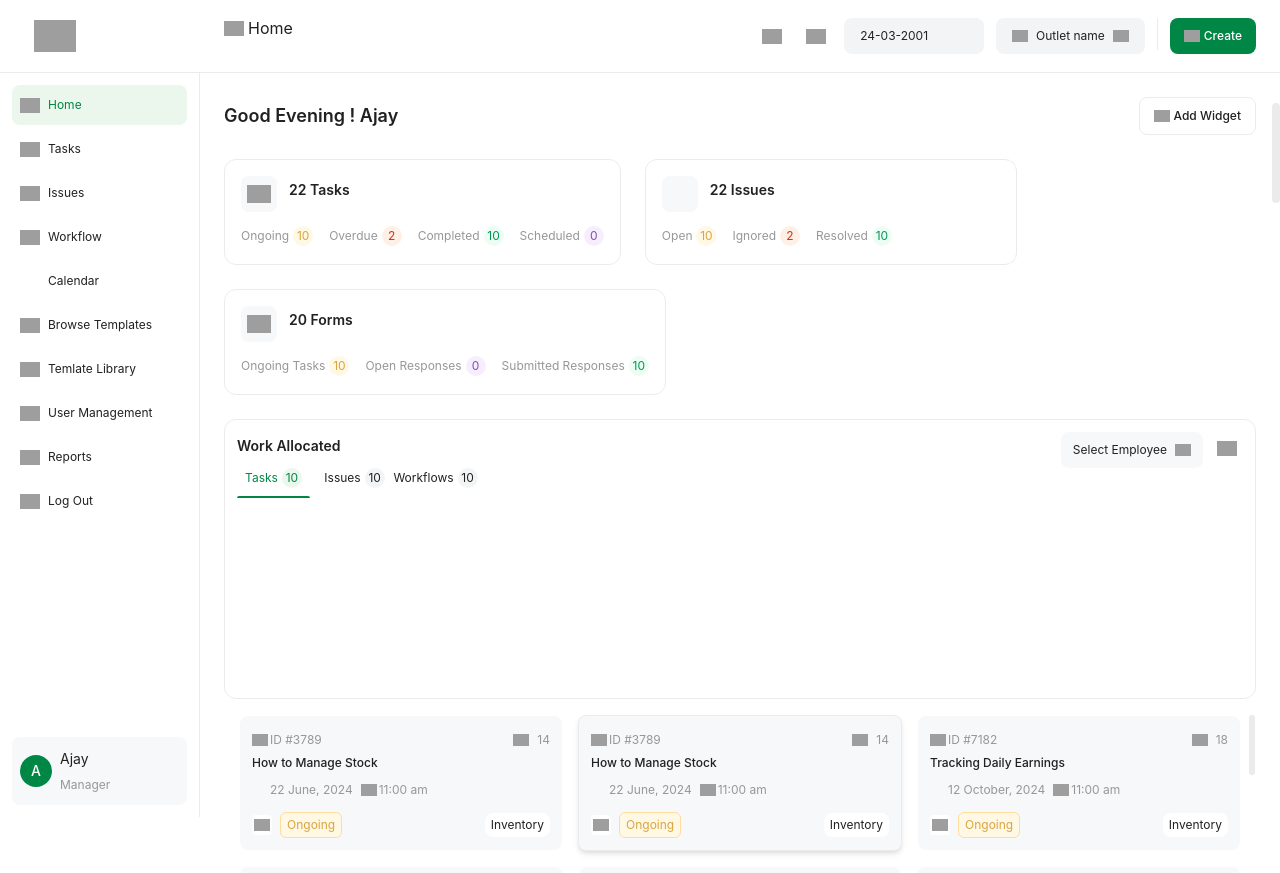
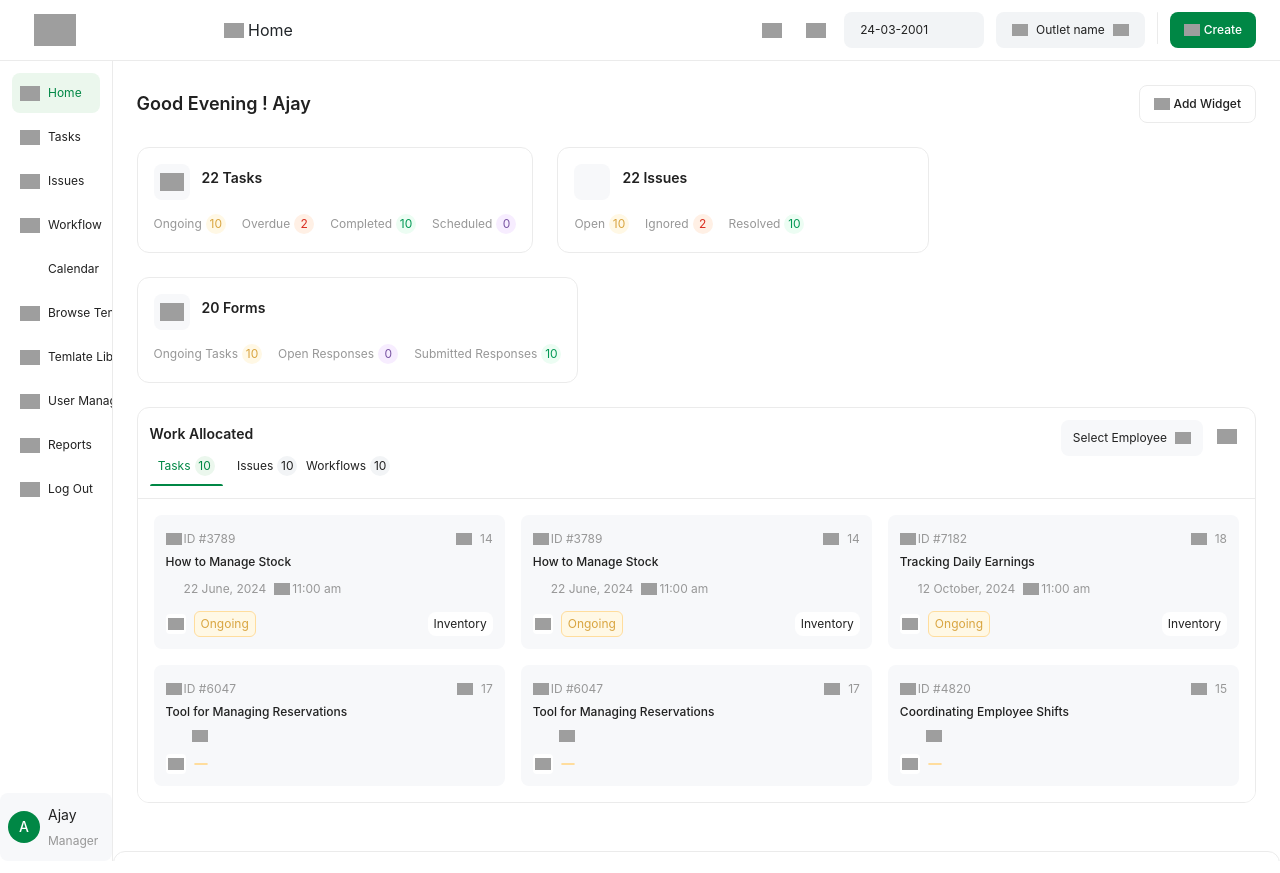
Before and after one commit to yashgami15/petpooja, a React (Vite) app: page / in a window 1280 px wide. Built offline with nearby package versions, Linux system fonts and the light colour scheme; grey boxes are pictures that could not be loaded.

Commit message:
new update

```diff
--- a/src/components/EmployeeProgressSection.jsx
+++ b/src/components/EmployeeProgressSection.jsx
@@ -95,7 +95,6 @@ const EmployeeProgressSection = () => {
             </div>
           ))}
         </div>
-        <div className="table-scrollbar"></div>
       </div>
     </div>
   );
--- a/src/components/OutletHeader.jsx
+++ b/src/components/OutletHeader.jsx
@@ -15,7 +15,7 @@ const OutletHeader = () => {
       </div>
 
       <div className="header-content">
-        <div className="breadcrumb">
+        <div className="Homeicon.main-layout">
           <div className="breadcrumb-item">
             <img
               src="https://cdn.builder.io/api/v1/image/assets/TEMP/b9803631a7a6418c829da7f5eb594f649a6c13d0?placeholderIfAbsent=true"
--- a/src/components/OutletHomepage.jsx
+++ b/src/components/OutletHomepage.jsx
@@ -97,7 +97,6 @@ const OutletHomepage = () => {
           <WorkAllocatedSection />
           <EmployeeProgressSection />
         </div>
-        <div className="main-scrollbar"></div>
       </div>
     </div>
   );
--- a/src/components/WorkAllocatedSection.jsx
+++ b/src/components/WorkAllocatedSection.jsx
@@ -6,9 +6,9 @@ const WorkAllocatedSection = () => {
   const [activeTab, setActiveTab] = useState("tasks");
 
   const tabs = [
-    { id: "tasks", label: "Tasks", count: 10, active: true },
-    { id: "issues", label: "Issues", count: 10, active: false },
-    { id: "workflows", label: "Workflows", count: 10, active: false },
+    { id: "tasks", label: "Tasks", count: 10 },
+    { id: "issues", label: "Issues", count: 10 },
+    { id: "workflows", label: "Workflows", count: 10 },
   ];
 
   const tasksData = [
@@ -72,23 +72,29 @@ const WorkAllocatedSection = () => {
     },
   ];
 
+  const filteredData = () => {
+    if (activeTab === "tasks") return tasksData; // Show tasks data for tasks tab
+    return []; // Empty array for issues and workflows tabs
+  };
+
   return (
     <div className="work-allocated-section">
-      <div className="section-header">
+      <div>
+        <div className="section-header">
         <div className="section-title-area">
           <h2 className="section-title">Work Allocated</h2>
           <div className="section-tabs">
             {tabs.map((tab) => (
               <div
                 key={tab.id}
-                className={`tab-item ${tab.active ? "active" : ""}`}
+                className={`tab-item ${activeTab === tab.id ? "active" : ""}`}
                 onClick={() => setActiveTab(tab.id)}
               >
                 <div className="tab-content">
                   <span className="tab-label">{tab.label}</span>
                   <span className="tab-count">{tab.count}</span>
                 </div>
-                {tab.active && <div className="tab-indicator"></div>}
+                {activeTab === tab.id && <div className="tab-indicator"></div>}
               </div>
             ))}
           </div>
@@ -113,20 +119,17 @@ const WorkAllocatedSection = () => {
             />
           </div>
         </div>
-      </div>
 
-      <div className="section-content">
+        </div>
+        <div>
+              <div className="section-content">
         <div className="tasks-grid">
-          {tasksData.slice(0, 3).map((task, index) => (
+          {filteredData().map((task, index) => (
             <TaskCard key={index} {...task} />
           ))}
         </div>
-        <div className="tasks-grid">
-          {tasksData.slice(3).map((task, index) => (
-            <TaskCard key={index + 3} {...task} />
-          ))}
+      </div>
         </div>
-        <div className="content-scrollbar"></div>
       </div>
     </div>
   );
--- a/src/components/styles/EmployeeProgressSection.css
+++ b/src/components/styles/EmployeeProgressSection.css
@@ -272,19 +272,6 @@
   height: 100%;
 }
 
-.table-scrollbar {
-  border-radius: 99999px;
-  position: absolute;
-  z-index: 0;
-  display: flex;
-  min-height: 40px;
-  width: 6px;
-  right: 1px;
-  bottom: 0px;
-  height: 60px;
-  background-color: #ebebeb;
-}
-
 @media (max-width: 991px) {
   .employee-progress-section {
     max-width: 100%;
--- a/src/components/styles/OutletHeader.css
+++ b/src/components/styles/OutletHeader.css
@@ -45,18 +45,11 @@
 }
 
 .header-content {
-  align-self: stretch;
   display: flex;
-  min-width: 240px;
-  margin-top: auto;
-  margin-bottom: auto;
+  justify-content: space-between;
+  flex: 1;
+  text-align: center;
   align-items: center;
-  gap: 40px;
-  justify-content: space-between;
-  flex-wrap: wrap;
-  flex: 1;
-  flex-shrink: 1;
-  flex-basis: 0%;
 }
 
 .breadcrumb {
--- a/src/components/styles/OutletHomepage.css
+++ b/src/components/styles/OutletHomepage.css
@@ -16,19 +16,13 @@
   align-items: stretch;
   justify-content: space-between;
   flex: 1;
-  flex-wrap: wrap;
-  height: calc(100vh - 56px);
+  height: 100vh;
 }
 
 .content-area {
-  z-index: 0;
-  min-width: 240px;
   padding-top: 24px;
   padding-bottom: 24px;
-  flex: 1;
-  flex-shrink: 1;
-  flex-basis: 24px;
-  overflow: scroll;
+  overflow: auto;
   height: 100vh;
 }
 
@@ -98,19 +92,6 @@
   flex-wrap: wrap;
 }
 
-.main-scrollbar {
-  border-radius: 999px;
-  position: absolute;
-  z-index: 0;
-  display: flex;
-  width: 8px;
-  flex-shrink: 0;
-  height: 100px;
-  right: 0;
-  top: 30px;
-  background-color: #ebebeb;
-}
-
 @media (max-width: 991px) {
   .content-area {
     max-width: 100%;
--- a/src/components/styles/OutletSidebar.css
+++ b/src/components/styles/OutletSidebar.css
@@ -1,7 +1,6 @@
 .outlet-sidebar {
   border-right: 1px solid #ebebeb;
   z-index: 0;
-  padding: 12px;
   overflow: hidden;
   font-family:
     Inter,
@@ -24,6 +23,7 @@
   font-weight: 400;
   line-height: 2;
   flex: 1;
+  padding: 12px;
 }
 
 .sidebar-item {
--- a/src/components/styles/TaskCard.css
+++ b/src/components/styles/TaskCard.css
@@ -1,7 +1,7 @@
 .task-card {
   border-radius: 8px;
   align-self: stretch;
-  min-width: 240px;
+  min-width: 320px;
   margin-top: auto;
   margin-bottom: auto;
   padding: 12px;
@@ -11,7 +11,7 @@
   background-color: #f7f8fa;
 }
 
-.task-card.highlighted {
+.task-card:hover {
   border: 1px solid #ebebeb;
   box-shadow:
     0px 4px 6px -1px rgba(0, 0, 0, 0.1),
--- a/src/components/styles/WorkAllocatedSection.css
+++ b/src/components/styles/WorkAllocatedSection.css
@@ -220,19 +220,6 @@
   margin-bottom: 0;
 }
 
-.content-scrollbar {
-  border-radius: 99999px;
-  position: absolute;
-  z-index: 0;
-  display: flex;
-  min-height: 60px;
-  width: 6px;
-  right: 1px;
-  top: 16px;
-  height: 60px;
-  background-color: #ebebeb;
-}
-
 @media (max-width: 991px) {
   .work-allocated-section {
     max-width: 100%;
```
